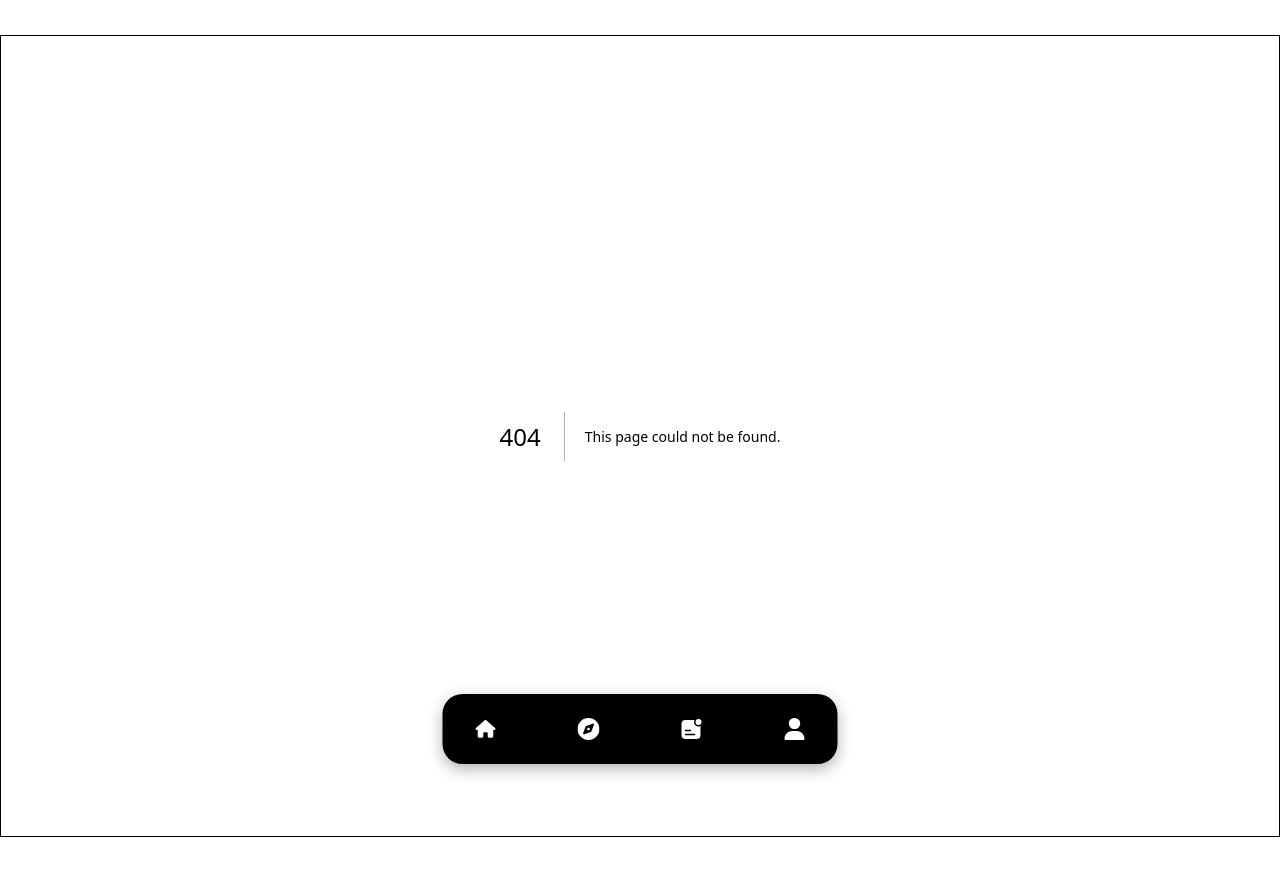
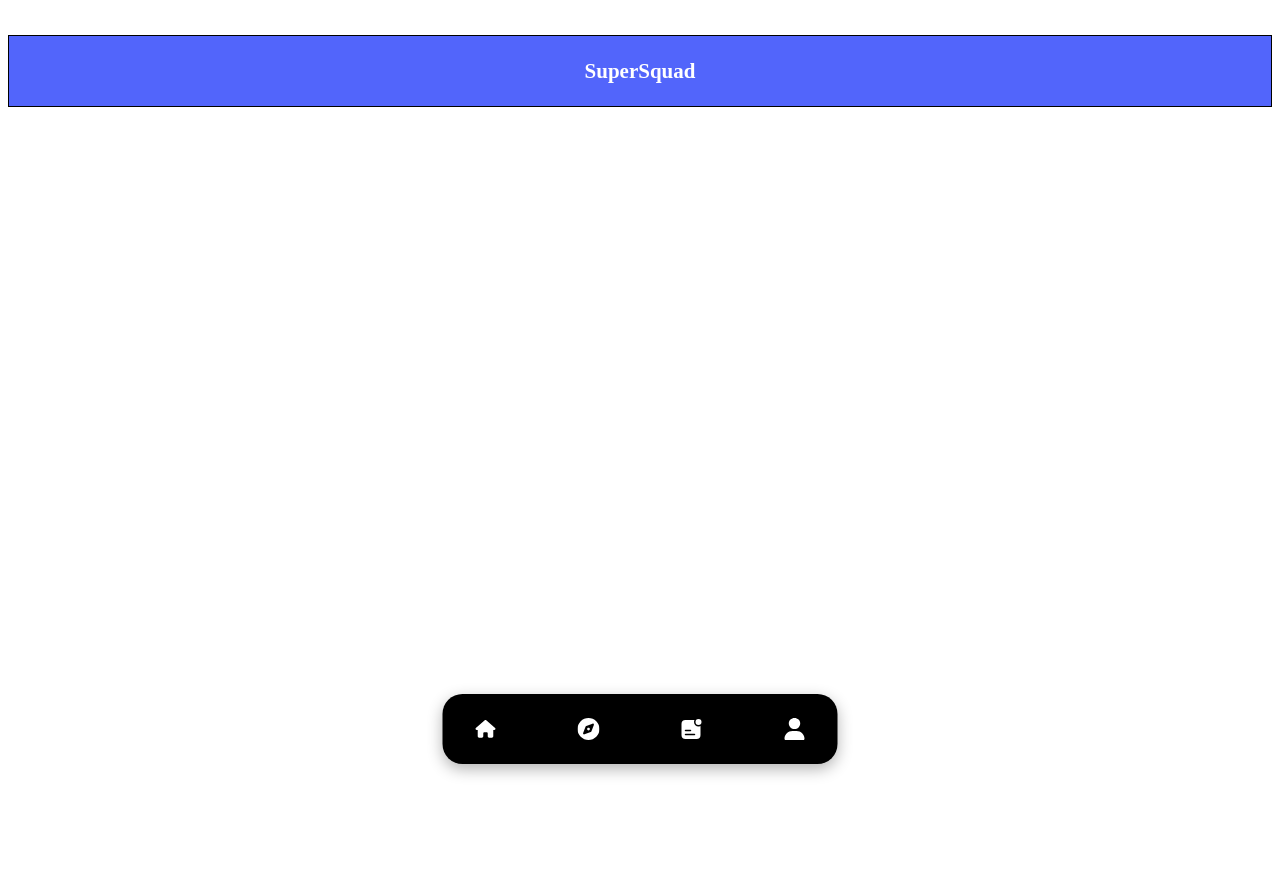
Before and after one commit to supersquad-challenge/proto.v2, a Next.js app in the folder proto.v2-client/: page /home in a window 1280 px wide. Before the commit this address had no page. Shown: the top 876 px of the page. After the commit the page ends 800 px from the top, so only its background shows below. Built offline with nearby package versions, Linux system fonts and the light colour scheme.

Commit message:
Add: ServiceTitle

```diff
--- /dev/null
+++ b/proto.v2-client/src/app/home/page.tsx
@@ -0,0 +1,19 @@
+"use client";
+import ServiceTitle from "@/components/common/ServiceTitle";
+import colors from "@/styles/color";
+import styled from "styled-components";
+
+const Home = () => {
+  return (
+    <Container>
+      <ServiceTitle></ServiceTitle>
+    </Container>
+  );
+};
+export default Home;
+
+const Container = styled.main`
+  width: 100%;
+  height: auto;
+  background-color: ${colors.primary};
+`;
--- /dev/null
+++ b/proto.v2-client/src/components/common/ServiceTitle.tsx
@@ -0,0 +1,32 @@
+import styled from "styled-components";
+
+const ServiceTitle = () => {
+  return (
+    <Container>
+      <Title>SuperSquad</Title>
+    </Container>
+  );
+};
+
+export default ServiceTitle;
+
+const Container = styled.div`
+  width: 100%;
+  height: 70px;
+  margin: 0 auto;
+
+  display: flex;
+  align-items: center;
+  justify-content: center;
+
+  box-sizing: border-box;
+`;
+
+const Title = styled.div`
+  color: #fff;
+  font-family: ClashDisplayVariable;
+  font-size: 21px;
+  font-style: normal;
+  font-weight: 700;
+  line-height: normal;
+`;
```
Also changed, not shown: proto.v2-client/public/asset/footer/ic_mychallenge_off.svg (added), proto.v2-client/public/asset/footer/ic_mychallenge_on.svg (added).
